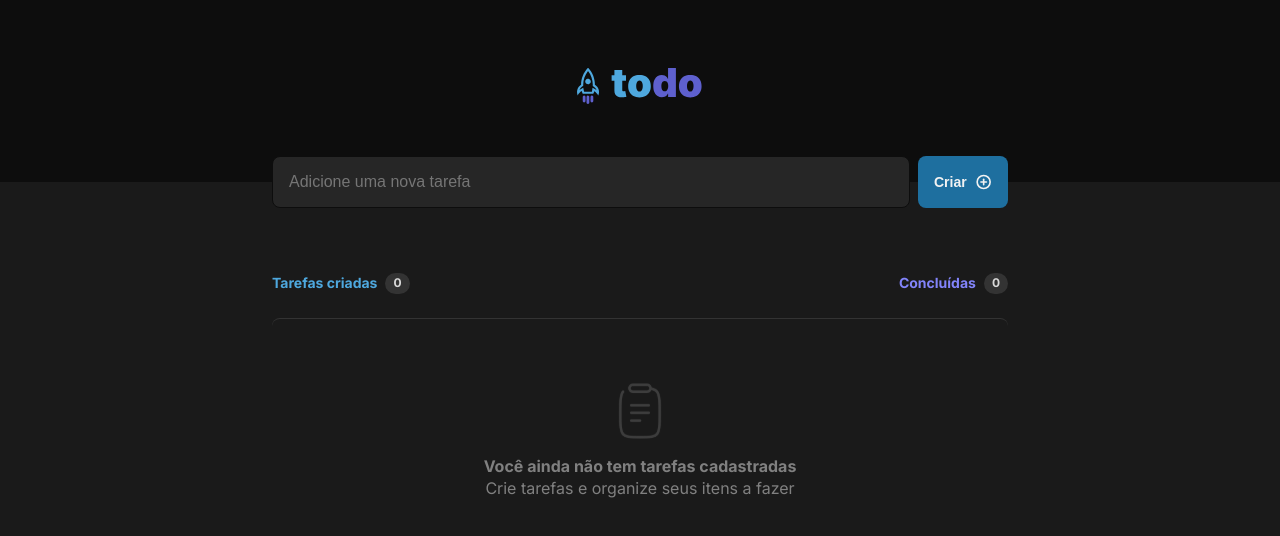
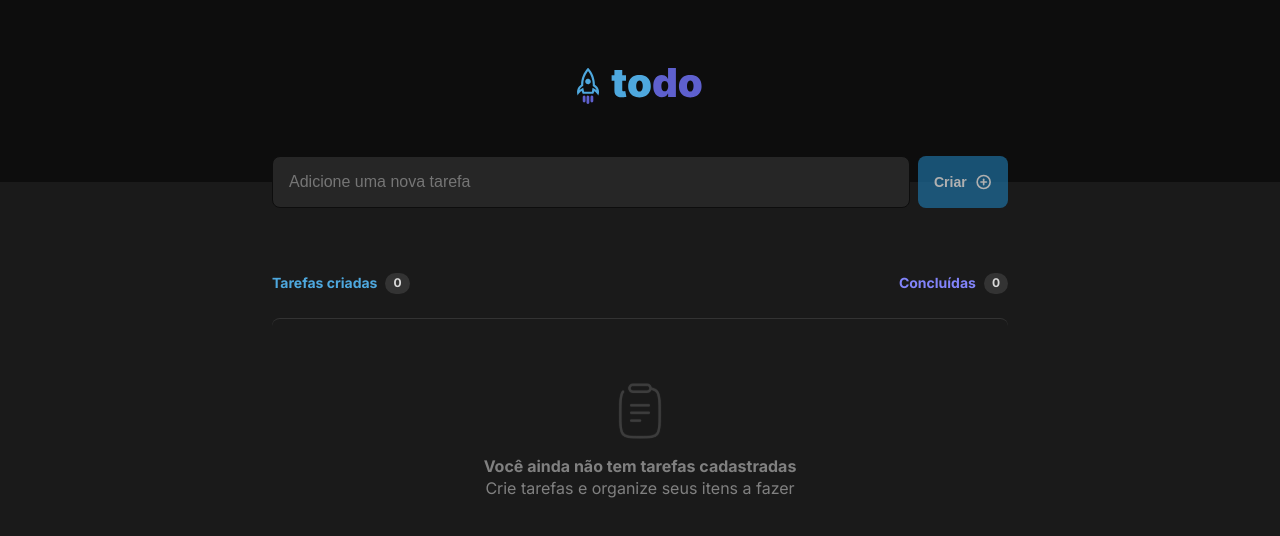
Before and after one commit to burn-c/ignite-todo, a React (Vite) app: page / in a window 1280 px wide. Shown: the top 536 px of the page. Built offline with nearby package versions, Linux system fonts and the light colour scheme.

Commit message:
feat(App): dont allow create task with empty task name

```diff
--- a/src/App.tsx
+++ b/src/App.tsx
@@ -47,6 +47,7 @@ function App() {
   }
 
   const isEmptyTaskList = tasks.length === 0
+  const isEmptyTaskTextInput = newTaskText === ''
   const tasksAmount = tasks.length
   const totalTasksCompleted = tasks?.filter(task => task.isCompleted === true)?.length ?? 0
 
@@ -58,8 +59,8 @@ function App() {
         <main className={styles.content}>
 
         <form onSubmit={handleCreateTask} className={styles.createTaskContent}>
-          <Input value={newTaskText} onChange={handleNewTaskTextChange}/>
-          <CreateTaskButton/>
+          <Input value={newTaskText} onChange={handleNewTaskTextChange} />
+          <CreateTaskButton disabled={isEmptyTaskTextInput}/>
         </form>
 
         <div className={styles.tableTitle}>
```
